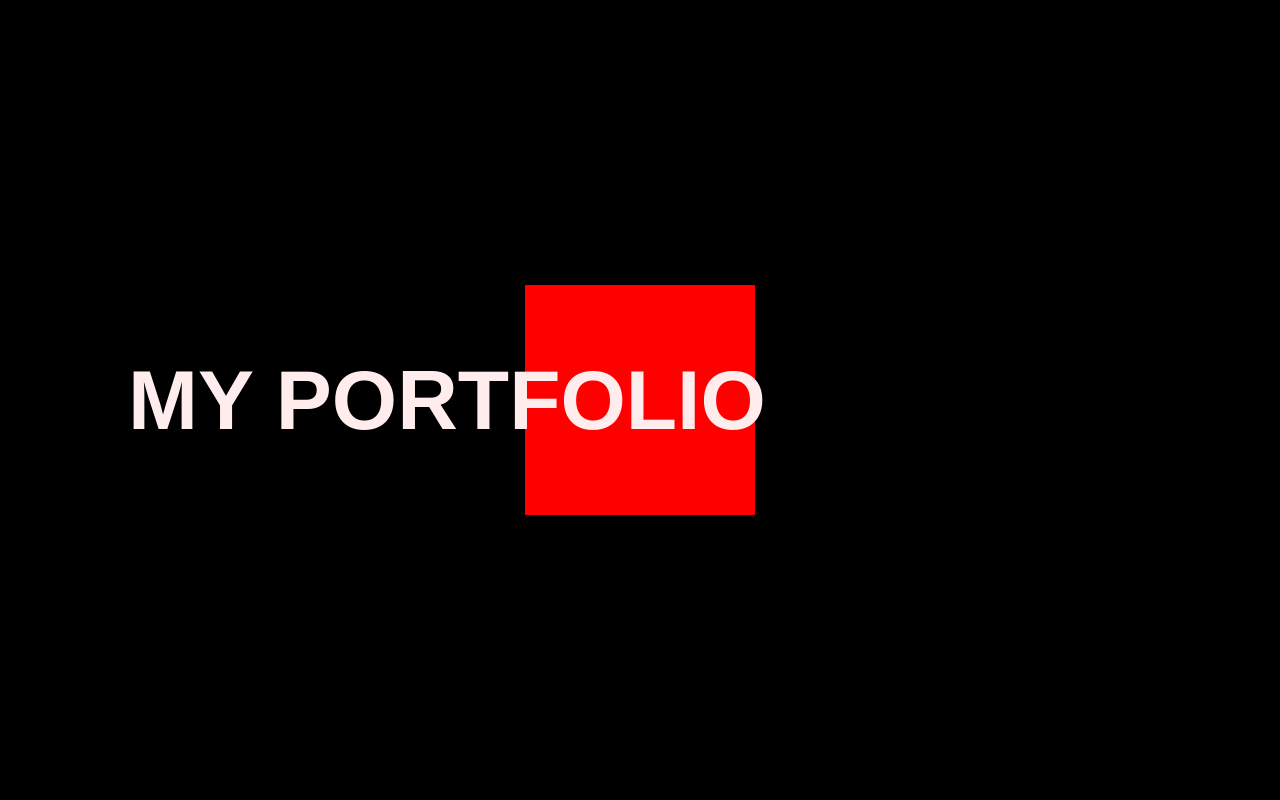
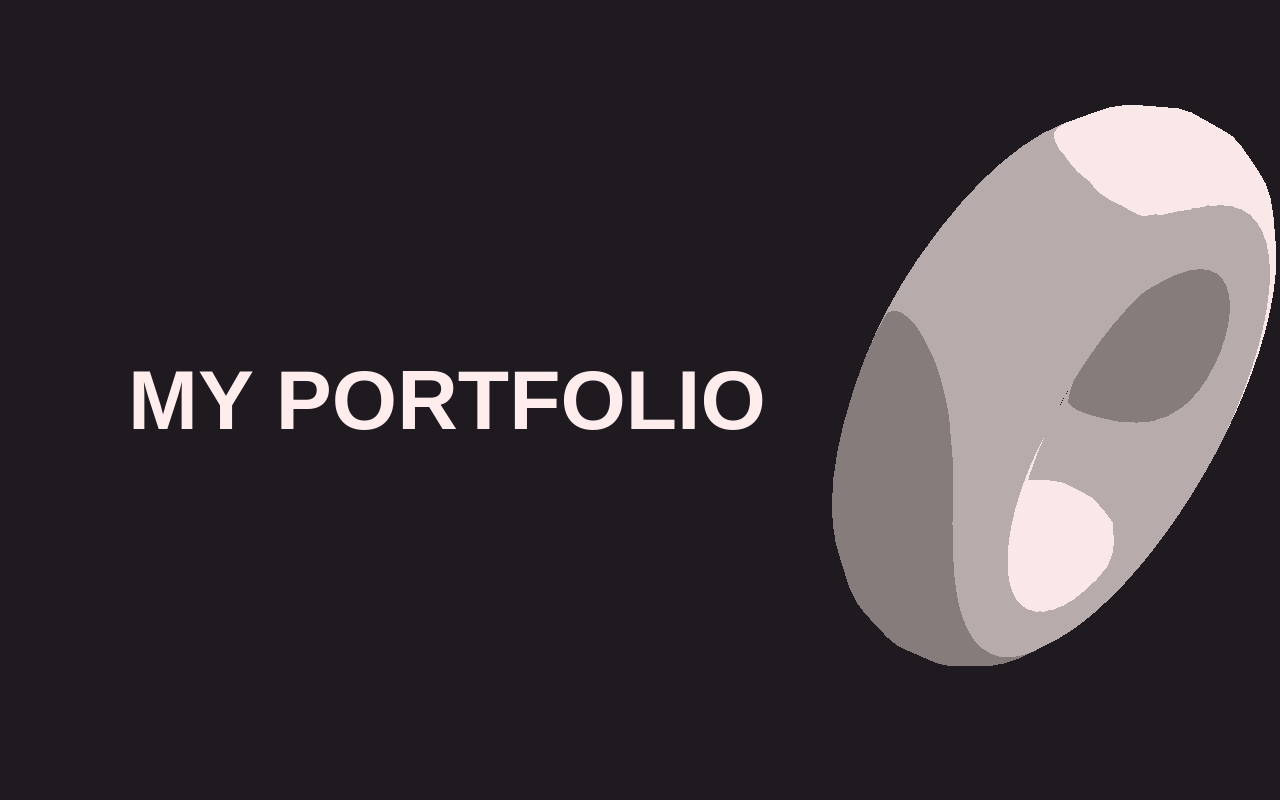
Before and after one commit to zouigmohamed/scroll-based-animation, a website built with Vite: page src/index.html in a window 1280 px wide. Shown: the top 800 px of the page. Built offline with nearby package versions, Linux system fonts and the light colour scheme; animation ran at ten frames a second; what lil-gui would draw is missing.

Commit message:
add animated 3D objects and scrolling effect with Three.js

```diff
--- a/src/script.js
+++ b/src/script.js
@@ -1,90 +1,130 @@
-import * as THREE from 'three'
-import GUI from 'lil-gui'
+import * as THREE from "three";
+import GUI from "lil-gui";
 
 /**
  * Debug
  */
-const gui = new GUI()
+const gui = new GUI();
 
 const parameters = {
-    materialColor: '#ffeded'
-}
+  materialColor: "#ffeded",
+};
 
-gui
-    .addColor(parameters, 'materialColor')
+gui.addColor(parameters, "materialColor").onChange(() => {
+  material.color.set(parameters.materialColor);
+});
 
 /**
  * Base
  */
 // Canvas
-const canvas = document.querySelector('canvas.webgl')
+const canvas = document.querySelector("canvas.webgl");
 
 // Scene
-const scene = new THREE.Scene()
-
+const scene = new THREE.Scene();
+//texture
+const textureLoader = new THREE.TextureLoader();
+const gradientTexture = textureLoader.load("/textures/gradients/3.jpg");
+gradientTexture.magFilter = THREE.NearestFilter;
+// Material
+const material = new THREE.MeshToonMaterial({
+  color: parameters.materialColor,
+  gradientMap: gradientTexture,
+});
 /**
- * Test cube
+ * Objects
  */
-const cube = new THREE.Mesh(
-    new THREE.BoxGeometry(1, 1, 1),
-    new THREE.MeshBasicMaterial({ color: '#ff0000' })
-)
-scene.add(cube)
+const objectDistance = 4;
+const mesh1 = new THREE.Mesh(new THREE.TorusGeometry(1, 0.4, 16, 60), material);
+const mesh2 = new THREE.Mesh(new THREE.ConeGeometry(1, 2, 32), material);
+const mesh3 = new THREE.Mesh(
+  new THREE.TorusKnotGeometry(0.8, 0.35, 100, 16),
+  material
+);
+mesh1.position.y = -objectDistance * 0;
+mesh2.position.y = -objectDistance * 1;
+mesh3.position.y = -objectDistance * 2;
+mesh1.position.x = 2;
+mesh2.position.x = -2;
+mesh3.position.x = 2;
+scene.add(mesh1, mesh2, mesh3);
+const sectionMeshes = [mesh1, mesh2, mesh3];
+/**
+ * Lights
+ */
+const directionalLight = new THREE.DirectionalLight(0xffffff, 3);
+directionalLight.position.set(1, 1, 0);
+scene.add(directionalLight);
 
 /**
  * Sizes
  */
 const sizes = {
   width: window.innerWidth,
-    height: window.innerHeight
-}
+  height: window.innerHeight,
+};
 
-window.addEventListener('resize', () =>
-{
+window.addEventListener("resize", () => {
   // Update sizes
-    sizes.width = window.innerWidth
-    sizes.height = window.innerHeight
+  sizes.width = window.innerWidth;
+  sizes.height = window.innerHeight;
 
   // Update camera
-    camera.aspect = sizes.width / sizes.height
-    camera.updateProjectionMatrix()
+  camera.aspect = sizes.width / sizes.height;
+  camera.updateProjectionMatrix();
 
   // Update renderer
-    renderer.setSize(sizes.width, sizes.height)
-    renderer.setPixelRatio(Math.min(window.devicePixelRatio, 2))
-})
+  renderer.setSize(sizes.width, sizes.height);
+  renderer.setPixelRatio(Math.min(window.devicePixelRatio, 2));
+});
 
 /**
  * Camera
  */
 // Base camera
-const camera = new THREE.PerspectiveCamera(35, sizes.width / sizes.height, 0.1, 100)
-camera.position.z = 6
-scene.add(camera)
+const camera = new THREE.PerspectiveCamera(
+  35,
+  sizes.width / sizes.height,
+  0.1,
+  100
+);
+camera.position.z = 6;
+scene.add(camera);
 
 /**
  * Renderer
  */
 const renderer = new THREE.WebGLRenderer({
-    canvas: canvas
-})
-renderer.setSize(sizes.width, sizes.height)
-renderer.setPixelRatio(Math.min(window.devicePixelRatio, 2))
-
+  canvas: canvas,
+  alpha: true,
+});
+renderer.setSize(sizes.width, sizes.height);
+renderer.setPixelRatio(Math.min(window.devicePixelRatio, 2));
+//scroll
+let scrollY = window.scrollY;
+window.addEventListener("scroll", () => {
+  scrollY = window.scrollY;
+});
 /**
  * Animate
  */
-const clock = new THREE.Clock()
+const clock = new THREE.Clock();
 
-const tick = () =>
-{
-    const elapsedTime = clock.getElapsedTime()
+const tick = () => {
+  const elapsedTime = clock.getElapsedTime();
+//animate camera
+    camera.position.y = - scrollY / sizes.height * objectDistance;
+  //animate objects
+  for (const mesh of sectionMeshes) {
+    mesh.rotation.x = elapsedTime * 0.1;
+    mesh.rotation.y = elapsedTime * 0.12;
+  }
 
   // Render
-    renderer.render(scene, camera)
+  renderer.render(scene, camera);
 
   // Call tick again on the next frame
-    window.requestAnimationFrame(tick)
-}
+  window.requestAnimationFrame(tick);
+};
 
-tick()
+tick();
--- a/src/style.css
+++ b/src/style.css
@@ -4,10 +4,9 @@
     padding: 0;
 }
 
-html,
-body
+html
 {
-    overflow: hidden;
+    background: #1e1a20;
 }
 
 .webgl
```
Lines whose indentation alone changed are shown as unchanged.
